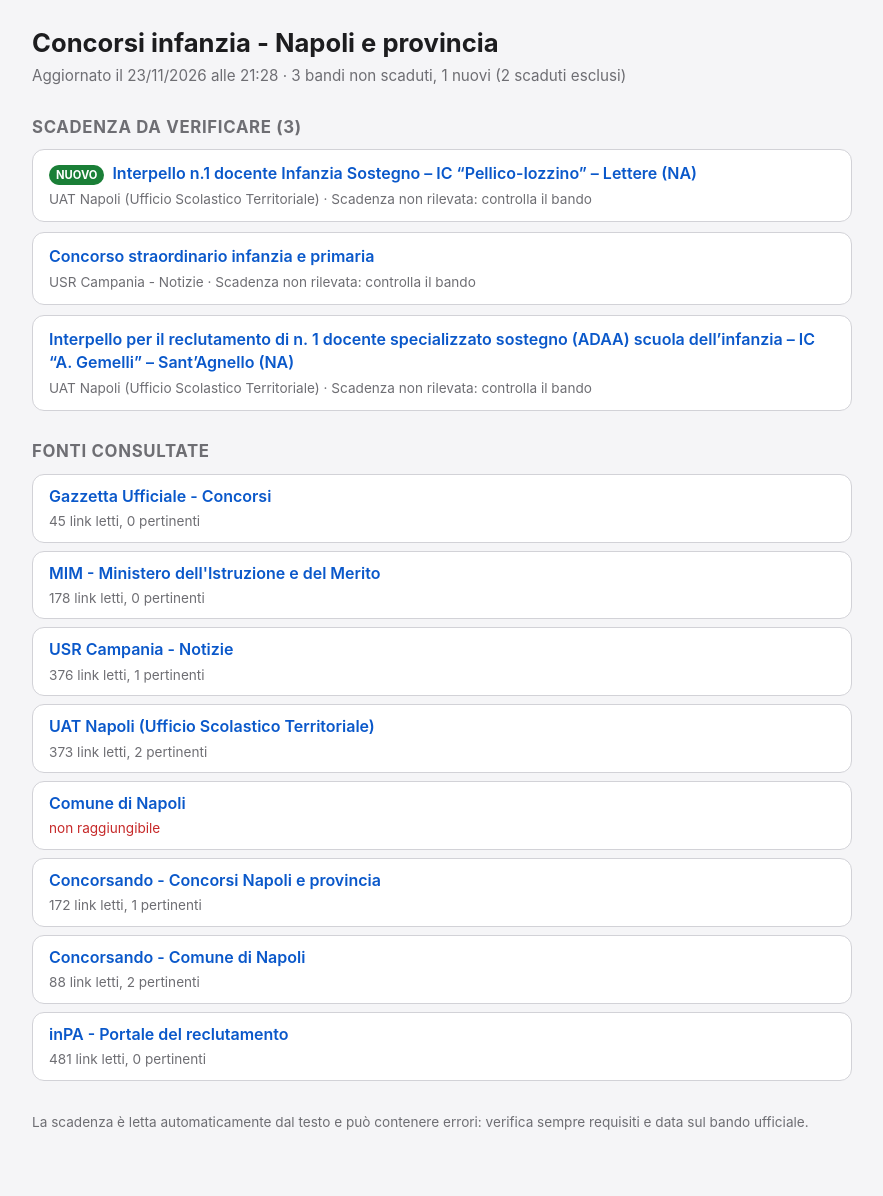
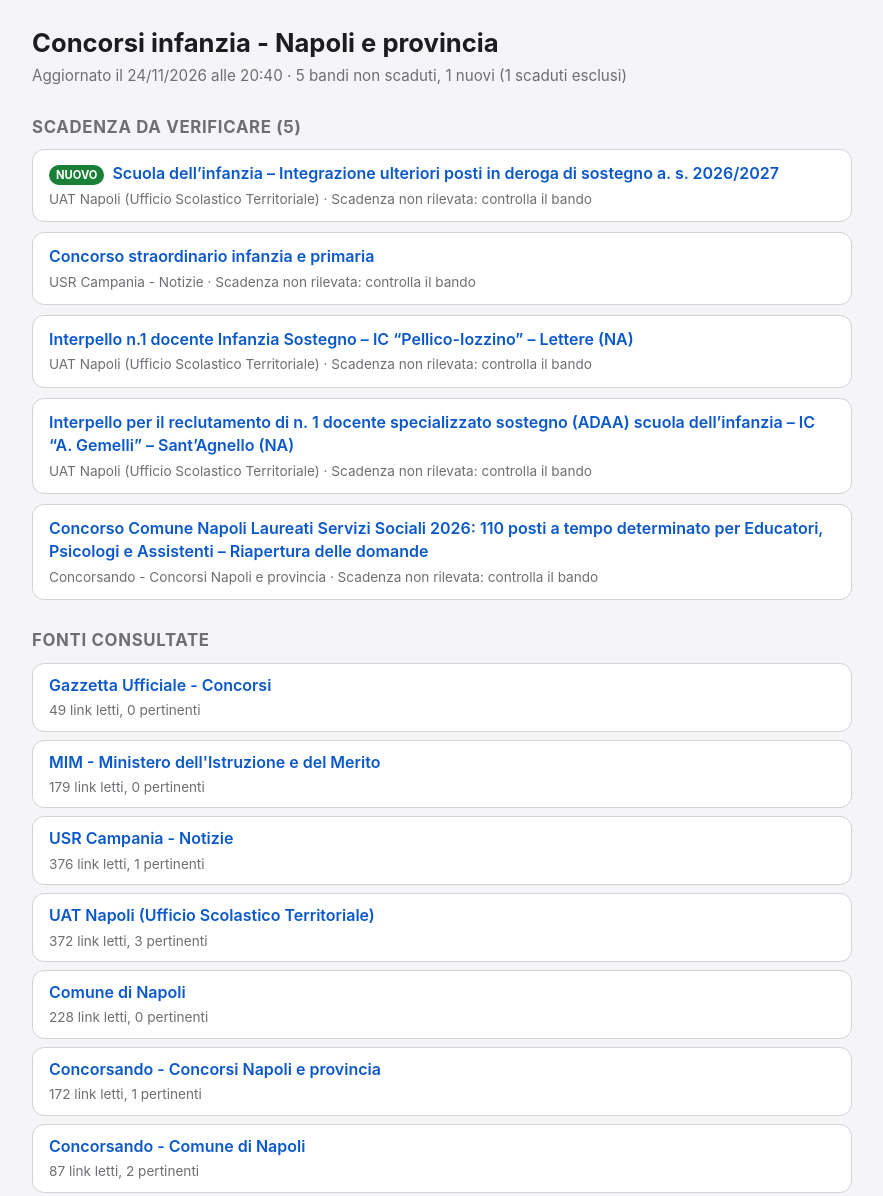
Before and after one commit to Luc-cos/concorsi-infanzia, a plain HTML site: page docs/index.html in a window 1280 px wide. Shown: the top 1196 px of the page, without its empty margins (198-1081 px from the left). Drawn offline with Linux system fonts and the light colour scheme.

Commit message:
Aggiornamento concorsi

```diff
--- a/docs/index.html
+++ b/docs/index.html
@@ -42,19 +42,21 @@ ul.fonti a:hover { text-decoration:underline; }
 <body>
 <main>
 <h1>Concorsi infanzia - Napoli e provincia</h1>
-<p class="sotto">Aggiornato il 23/11/2026 alle 21:28 &middot; 3 bandi non scaduti, 1 nuovi (2 scaduti esclusi)</p>
-<h2>Scadenza da verificare (3)</h2>
-<div class="card"><span class="nuovo">NUOVO</span><a href="https://www.uat-napoli.it/interpello-n-1-docente-infanzia-sostegno-ic-pellico-iozzino-lettere-na/" target="_blank" rel="noopener noreferrer">Interpello n.1 docente Infanzia Sostegno – IC “Pellico-Iozzino” – Lettere (NA)</a><div class="meta">UAT Napoli (Ufficio Scolastico Territoriale) &middot; Scadenza non rilevata: controlla il bando</div></div>
+<p class="sotto">Aggiornato il 24/11/2026 alle 20:40 &middot; 5 bandi non scaduti, 1 nuovi (1 scaduti esclusi)</p>
+<h2>Scadenza da verificare (5)</h2>
+<div class="card"><span class="nuovo">NUOVO</span><a href="https://www.uat-napoli.it/scuola-dellinfanzia-integrazione-ulteriori-posti-in-deroga-di-sostegno-a-s-2026-2027/" target="_blank" rel="noopener noreferrer">Scuola dell’infanzia – Integrazione ulteriori posti in deroga di sostegno a. s. 2026/2027</a><div class="meta">UAT Napoli (Ufficio Scolastico Territoriale) &middot; Scadenza non rilevata: controlla il bando</div></div>
 <div class="card"><a href="https://www.mim.gov.it/web/miur-usr-campania/notizie?p_p_id=1_WAR_miurmulticategoriesnavigator100SNAPSHOT&amp;p_p_lifecycle=1&amp;p_p_state=normal&amp;p_p_mode=view&amp;p_r_p_categoryIds=7824712%2C7905906" target="_blank" rel="noopener noreferrer">Concorso straordinario infanzia e primaria</a><div class="meta">USR Campania - Notizie &middot; Scadenza non rilevata: controlla il bando</div></div>
+<div class="card"><a href="https://www.uat-napoli.it/interpello-n-1-docente-infanzia-sostegno-ic-pellico-iozzino-lettere-na/" target="_blank" rel="noopener noreferrer">Interpello n.1 docente Infanzia Sostegno – IC “Pellico-Iozzino” – Lettere (NA)</a><div class="meta">UAT Napoli (Ufficio Scolastico Territoriale) &middot; Scadenza non rilevata: controlla il bando</div></div>
 <div class="card"><a href="https://www.uat-napoli.it/interpello-per-il-reclutamento-di-n-1-docente-specializzato-sostegno-adaa-scuola-dellinfanzia-ic-a-gemelli-santagnello-na/" target="_blank" rel="noopener noreferrer">Interpello per il reclutamento di n. 1 docente specializzato sostegno (ADAA) scuola  dell’infanzia – IC “A. Gemelli” – Sant’Agnello (NA)</a><div class="meta">UAT Napoli (Ufficio Scolastico Territoriale) &middot; Scadenza non rilevata: controlla il bando</div></div>
+<div class="card"><a href="https://www.concorsando.it/blog/concorso-comune-napoli-laureati-nei-servizi-sociali-2026/" target="_blank" rel="noopener noreferrer">Concorso Comune Napoli Laureati Servizi Sociali 2026: 110 posti a tempo determinato per Educatori, Psicologi e Assistenti – Riapertura delle domande</a><div class="meta">Concorsando - Concorsi Napoli e provincia &middot; Scadenza non rilevata: controlla il bando</div></div>
 <h2>Fonti consultate</h2>
-<ul class="fonti"><li><a href="https://www.gazzettaufficiale.it/30giorni/concorsi" target="_blank" rel="noopener noreferrer">Gazzetta Ufficiale - Concorsi</a><div class="meta">45 link letti, 0 pertinenti</div></li>
-<li><a href="https://www.mim.gov.it/" target="_blank" rel="noopener noreferrer">MIM - Ministero dell&#x27;Istruzione e del Merito</a><div class="meta">178 link letti, 0 pertinenti</div></li>
+<ul class="fonti"><li><a href="https://www.gazzettaufficiale.it/30giorni/concorsi" target="_blank" rel="noopener noreferrer">Gazzetta Ufficiale - Concorsi</a><div class="meta">49 link letti, 0 pertinenti</div></li>
+<li><a href="https://www.mim.gov.it/" target="_blank" rel="noopener noreferrer">MIM - Ministero dell&#x27;Istruzione e del Merito</a><div class="meta">179 link letti, 0 pertinenti</div></li>
 <li><a href="https://www.mim.gov.it/web/miur-usr-campania/notizie?p_p_id=1_WAR_miurmulticategoriesnavigator100SNAPSHOT&amp;p_p_lifecycle=1&amp;p_p_state=normal&amp;p_p_mode=view&amp;p_r_p_categoryIds=7905906" target="_blank" rel="noopener noreferrer">USR Campania - Notizie</a><div class="meta">376 link letti, 1 pertinenti</div></li>
-<li><a href="https://www.uat-napoli.it/" target="_blank" rel="noopener noreferrer">UAT Napoli (Ufficio Scolastico Territoriale)</a><div class="meta">373 link letti, 2 pertinenti</div></li>
-<li><a href="https://www.comune.napoli.it/" target="_blank" rel="noopener noreferrer">Comune di Napoli</a><div class="meta"><span class="errore">non raggiungibile</span></div></li>
+<li><a href="https://www.uat-napoli.it/" target="_blank" rel="noopener noreferrer">UAT Napoli (Ufficio Scolastico Territoriale)</a><div class="meta">372 link letti, 3 pertinenti</div></li>
+<li><a href="https://www.comune.napoli.it/" target="_blank" rel="noopener noreferrer">Comune di Napoli</a><div class="meta">228 link letti, 0 pertinenti</div></li>
 <li><a href="https://www.concorsando.it/blog/concorso-comune-di-napoli" target="_blank" rel="noopener noreferrer">Concorsando - Concorsi Napoli e provincia</a><div class="meta">172 link letti, 1 pertinenti</div></li>
-<li><a href="https://www.concorsando.it/blog/concorsi-pubblici-online/concorsi-suddivisi-per-regione/campania/napoli/comune-di-napoli/" target="_blank" rel="noopener noreferrer">Concorsando - Comune di Napoli</a><div class="meta">88 link letti, 2 pertinenti</div></li>
+<li><a href="https://www.concorsando.it/blog/concorsi-pubblici-online/concorsi-suddivisi-per-regione/campania/napoli/comune-di-napoli/" target="_blank" rel="noopener noreferrer">Concorsando - Comune di Napoli</a><div class="meta">87 link letti, 2 pertinenti</div></li>
 <li><a href="https://www.inpa.gov.it/" target="_blank" rel="noopener noreferrer">inPA - Portale del reclutamento</a><div class="meta">481 link letti, 0 pertinenti</div></li></ul>
 <p class="nota">La scadenza è letta automaticamente dal testo e può contenere errori: verifica sempre requisiti e data sul bando ufficiale.</p>
 </main>
```
Also changed, not shown: dati/visti.json (+1 -1 lines).
